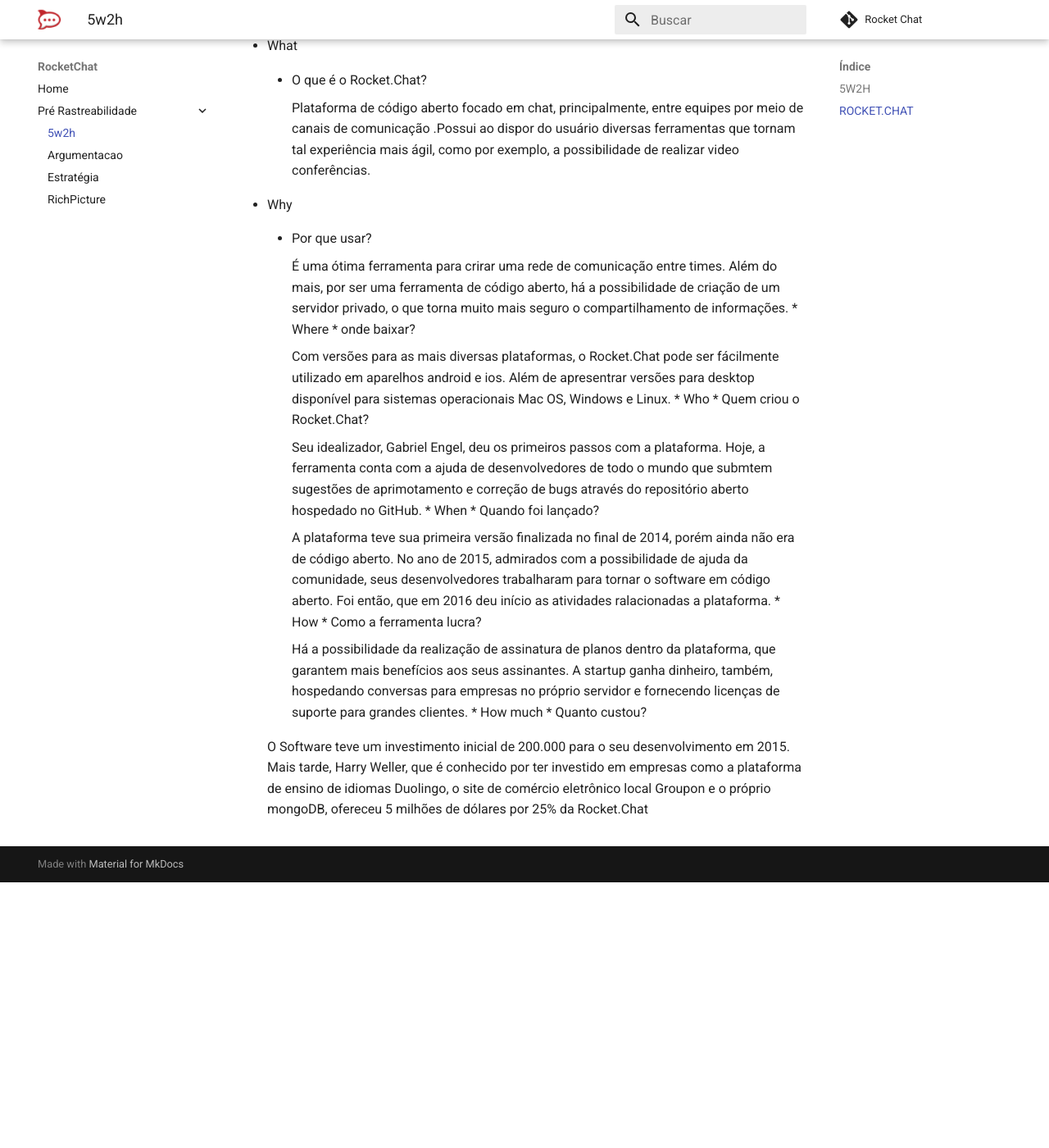
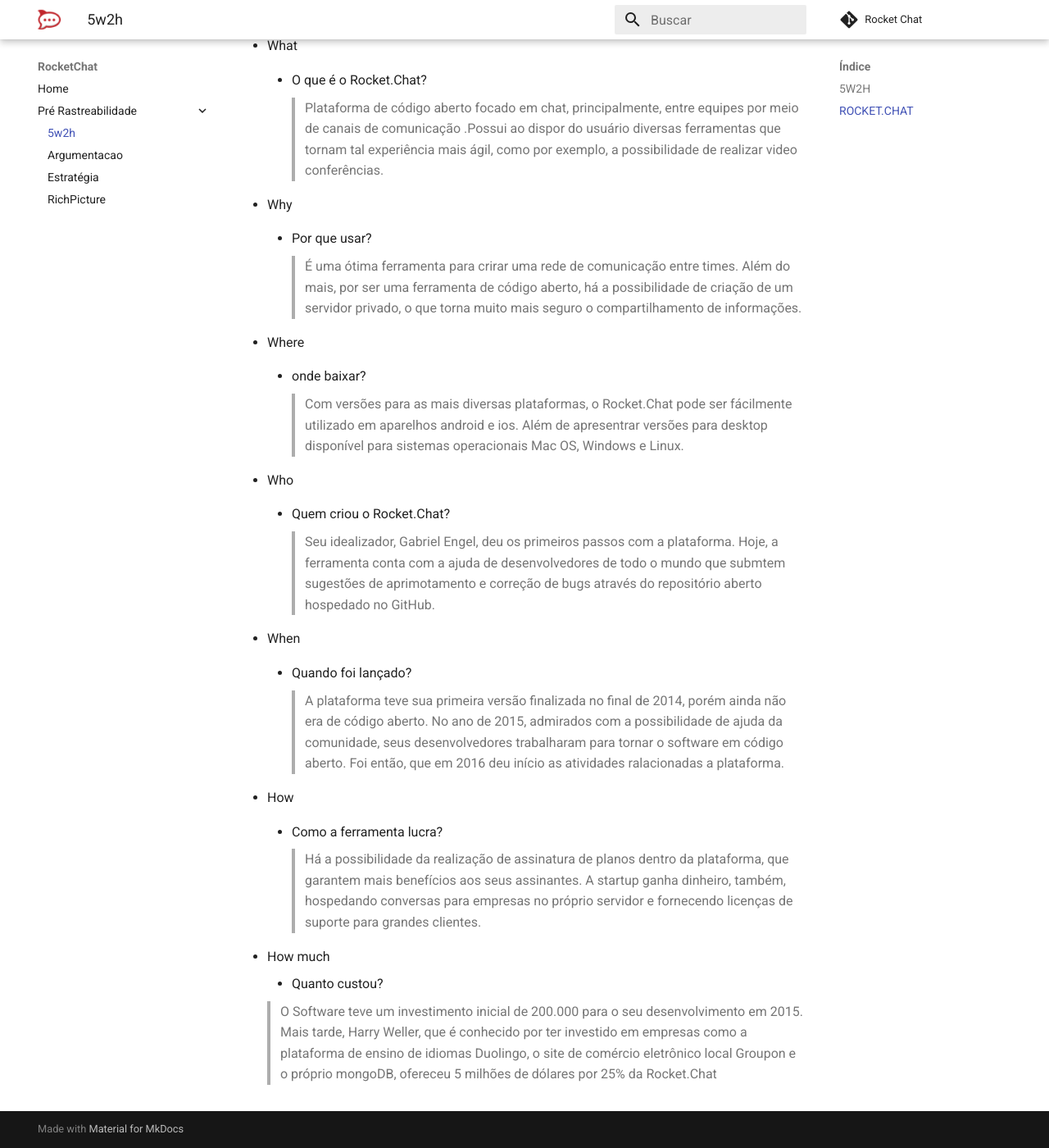
Before and after one commit to MarcosNBJ/2019.1-RocketChat, an MkDocs documentation site: the page built from docs/Pré-Rastreabilidade/5w2h.md, in a window 1280 px wide and 1400 px high, scrolled down 715 px. Shown: the whole window at 82% size. Built offline with MkDocs 1.6.1 and Material for MkDocs 9.7.7, drawn with Linux system fonts in a browser that asks for light colours; comment, search, counter and statistics services are not loaded; before the commit the page ends 1791 px from its top, so only the background shows below that.

Commit message:
Trying to fix the 5w2h page

```diff
--- a/docs/Pré-Rastreabilidade/5w2h.md
+++ b/docs/Pré-Rastreabilidade/5w2h.md
@@ -20,29 +20,34 @@
 * What
     * O que é o Rocket.Chat?
 
-        Plataforma de código aberto focado em chat, principalmente, entre equipes por meio de canais de comunicação .Possui ao dispor do usuário diversas ferramentas que tornam tal experiência mais ágil, como por exemplo, a possibilidade de realizar video conferências.
+        >Plataforma de código aberto focado em chat, principalmente, entre equipes por meio de canais de comunicação .Possui ao dispor do usuário diversas ferramentas que tornam tal experiência mais ágil, como por exemplo, a possibilidade de realizar video conferências.
 
 * Why
     * Por que usar?
 
-        É uma ótima ferramenta para crirar uma rede de comunicação entre times. Além do mais, por ser uma ferramenta de código aberto, há a possibilidade de criação de um servidor privado, o que torna muito mais seguro o compartilhamento de informações.
+        >É uma ótima ferramenta para crirar uma rede de comunicação entre times. Além do mais, por ser uma ferramenta de código aberto, há a possibilidade de criação de um servidor privado, o que torna muito mais seguro o compartilhamento de informações.
+
 * Where
     * onde baixar?
 
-        Com versões para as mais diversas plataformas, o Rocket.Chat pode ser fácilmente utilizado em aparelhos android e ios. Além de apresentrar versões para desktop disponível para sistemas operacionais Mac OS, Windows e Linux.
+        >Com versões para as mais diversas plataformas, o Rocket.Chat pode ser fácilmente utilizado em aparelhos android e ios. Além de apresentrar versões para desktop disponível para sistemas operacionais Mac OS, Windows e Linux.
+
 * Who
     * Quem criou o Rocket.Chat?
 
-        Seu idealizador, Gabriel Engel, deu os primeiros passos com a plataforma. Hoje, a ferramenta conta com a ajuda de desenvolvedores de todo o mundo que submtem sugestões de aprimotamento e correção de bugs através do repositório aberto hospedado no GitHub.
+        >Seu idealizador, Gabriel Engel, deu os primeiros passos com a plataforma. Hoje, a ferramenta conta com a ajuda de desenvolvedores de todo o mundo que submtem sugestões de aprimotamento e correção de bugs através do repositório aberto hospedado no GitHub.
+
 * When
     * Quando foi lançado?
 
-        A plataforma teve sua primeira versão finalizada no final de 2014, porém ainda não era de código aberto. No ano de 2015, admirados com a possibilidade de ajuda da comunidade, seus desenvolvedores trabalharam para tornar o software em código aberto. Foi então, que em 2016 deu início as atividades ralacionadas a plataforma.
+        >A plataforma teve sua primeira versão finalizada no final de 2014, porém ainda não era de código aberto. No ano de 2015, admirados com a possibilidade de ajuda da comunidade, seus desenvolvedores trabalharam para tornar o software em código aberto. Foi então, que em 2016 deu início as atividades ralacionadas a plataforma.
+
 * How
     * Como a ferramenta lucra?
 
-        Há a possibilidade da realização de assinatura de planos dentro da plataforma, que garantem mais benefícios aos seus assinantes. A startup ganha dinheiro, também, hospedando conversas para empresas no próprio servidor e fornecendo licenças de suporte para grandes clientes.
+        >Há a possibilidade da realização de assinatura de planos dentro da plataforma, que garantem mais benefícios aos seus assinantes. A startup ganha dinheiro, também, hospedando conversas para empresas no próprio servidor e fornecendo licenças de suporte para grandes clientes.
+
 * How much
     * Quanto custou?
 
-       O Software teve um investimento inicial de 200.000 para o seu desenvolvimento em 2015. Mais tarde, Harry Weller, que é conhecido por ter investido em empresas como a plataforma de ensino de idiomas Duolingo, o site de comércio eletrônico local Groupon e o próprio mongoDB, ofereceu 5 milhões de dólares por 25% da Rocket.Chat
+       >O Software teve um investimento inicial de 200.000 para o seu desenvolvimento em 2015. Mais tarde, Harry Weller, que é conhecido por ter investido em empresas como a plataforma de ensino de idiomas Duolingo, o site de comércio eletrônico local Groupon e o próprio mongoDB, ofereceu 5 milhões de dólares por 25% da Rocket.Chat
```
